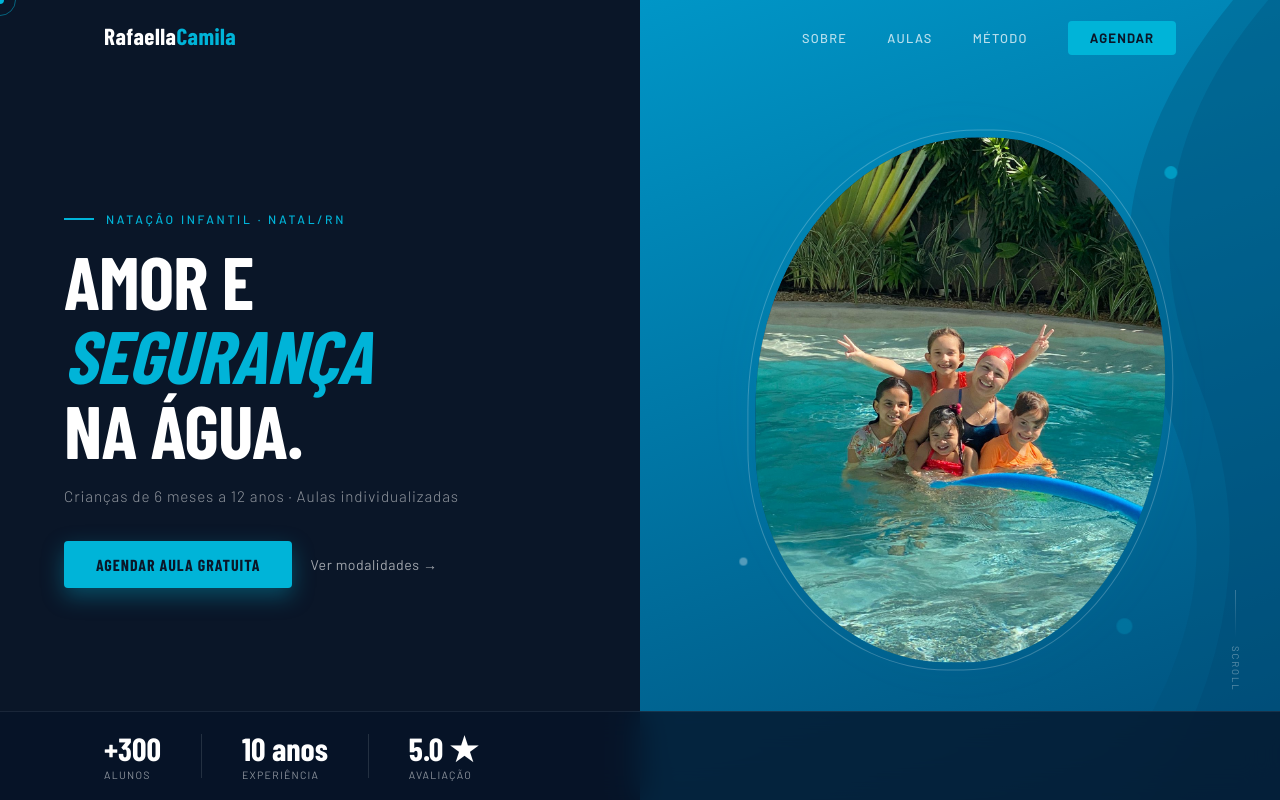
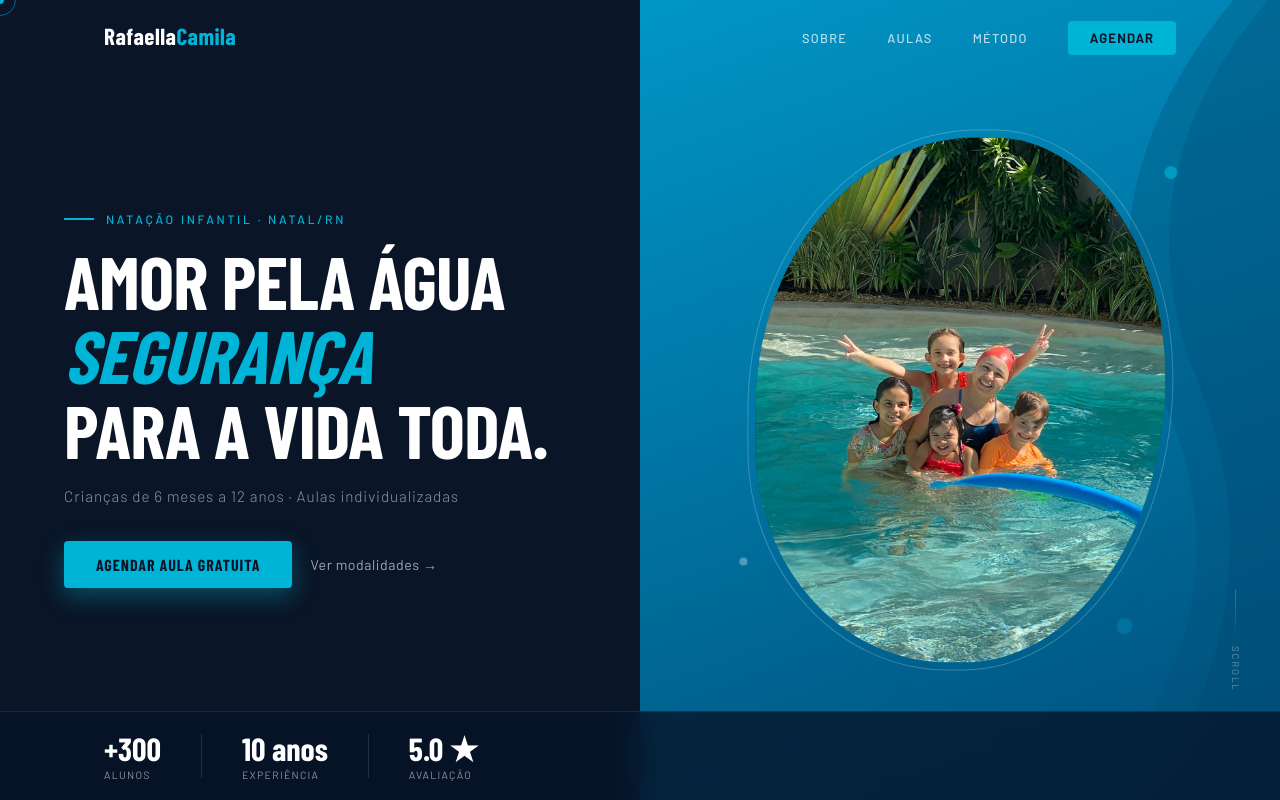
Before and after one commit to Marcosdev084/rafa3, a plain HTML site: page index.html in a window 1280 px wide. Shown: the top 800 px of the page. Drawn offline with nearby package versions, Linux system fonts and the light colour scheme; a web font is replaced by a local one.

Commit message:
ajustetxthero

```diff
--- a/index.html
+++ b/index.html
@@ -49,9 +49,9 @@
       <div class="hero-left">
         <p class="hero-eyebrow">Natação Infantil · Natal/RN</p>
         <h1 class="hero-title">
-          amor e<br />
+          amor pela água<br />
           <em>segurança</em><br />
-          na água.
+          para a vida toda.
         </h1>
         <p class="hero-sub">Crianças de 6 meses a 12 anos · Aulas individualizadas</p>
         <div class="hero-actions">
```
